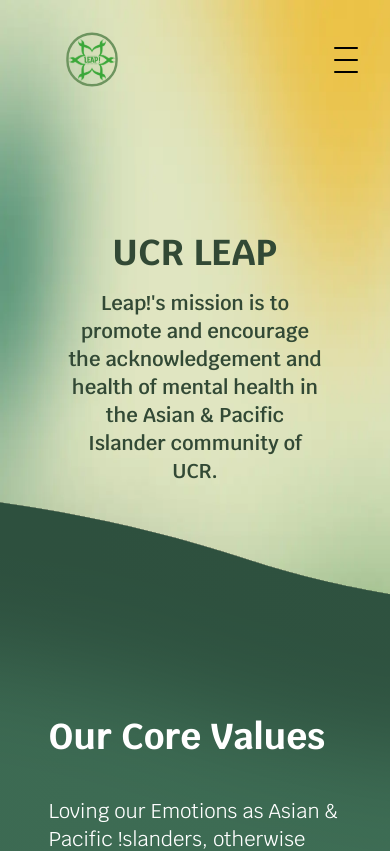
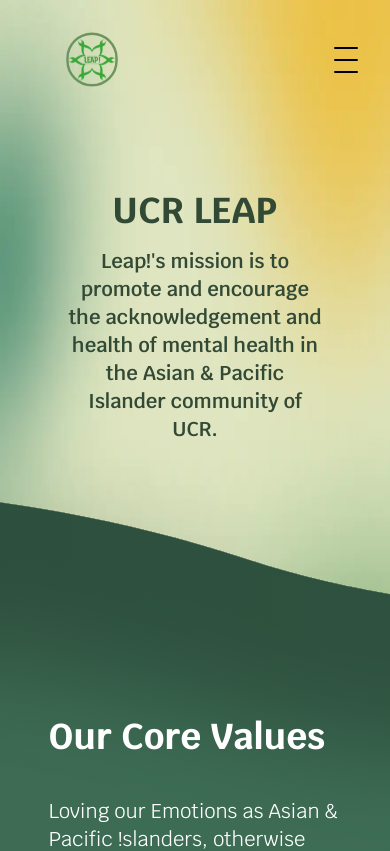
Before and after one commit to acm-ucr/leap-website, a Next.js app: page / in a window 390 px wide. Shown: the top 851 px of the page. Built offline with nearby package versions, Linux system fonts and the light colour scheme.

Commit message:
default + lg header fix

```diff
--- a/src/components/home/Header.tsx
+++ b/src/components/home/Header.tsx
@@ -9,7 +9,7 @@ const Header = () => {
         alt="Home Header"
         className="absolute top-0 -z-30 min-h-screen w-screen object-fill"
       />
-      <div className="mt-[-15vh] flex w-2/3 flex-col items-center justify-center gap-4 md:mt-[-30vh] md:gap-10 lg:mt-[0] xl:mt-[0]">
+      <div className="mt-[-25vh] flex w-2/3 flex-col items-center justify-center gap-4 md:mt-[-30vh] md:gap-10 lg:mt-[-40vh] xl:mt-[0]">
         <div className="text-center font-leap text-4xl font-bold text-leap-dark-green md:text-6xl lg:text-8xl">
           UCR LEAP
         </div>
```
